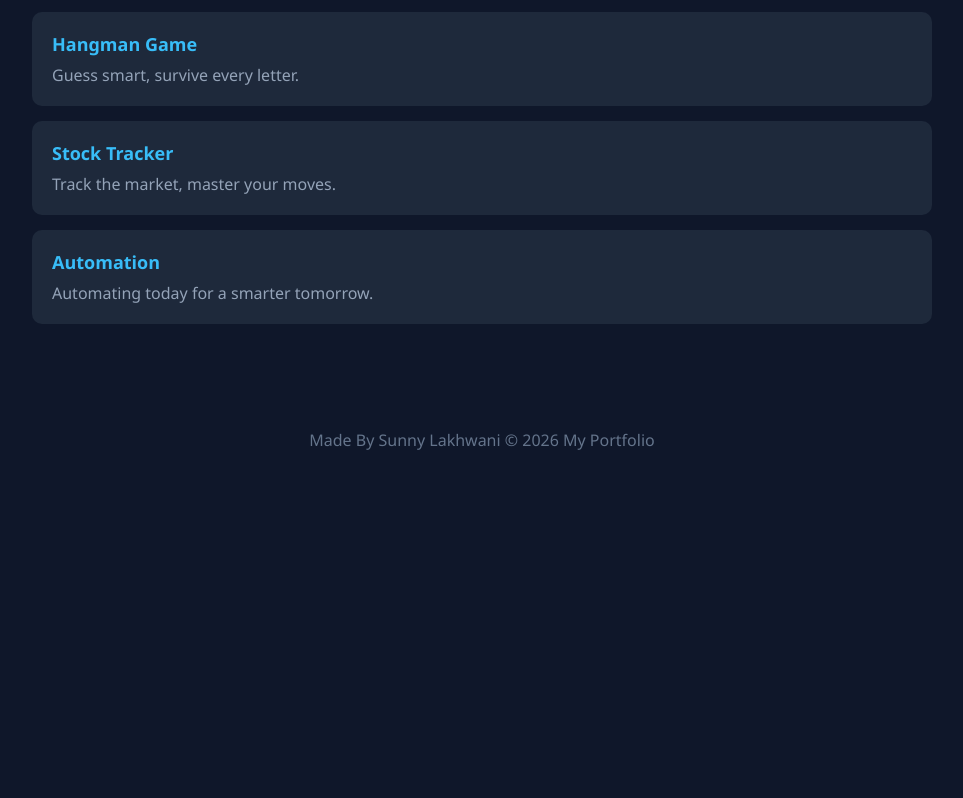
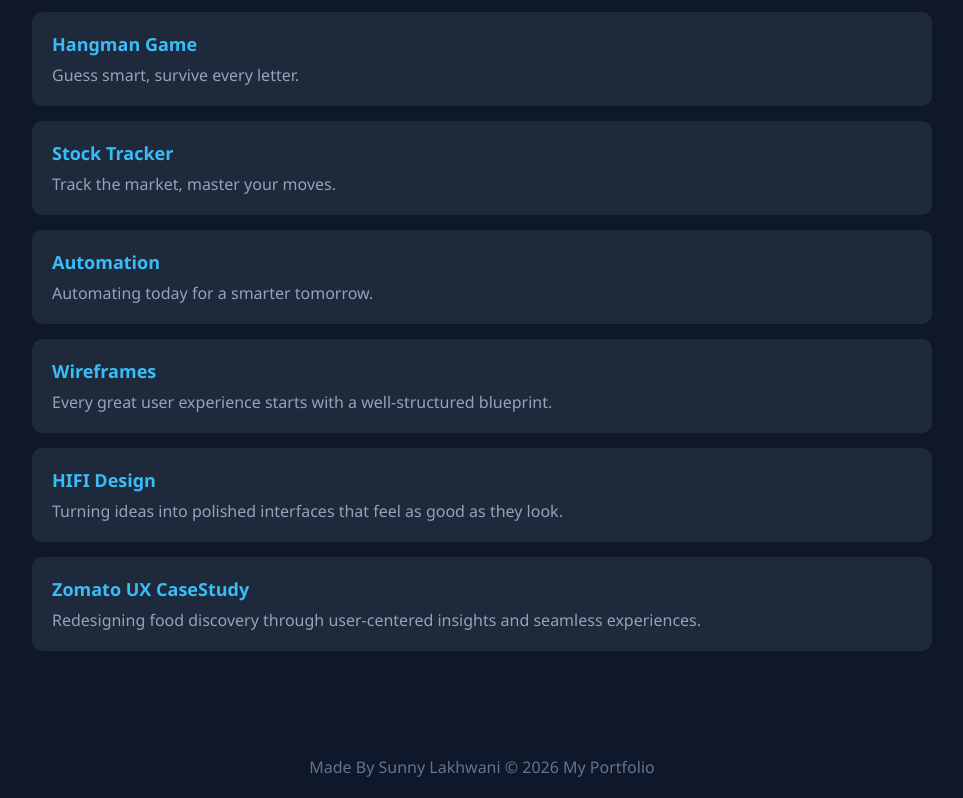
Before and after one commit to SunnyLakhwani/My-Project-Portfolio, a website: page index.html in a window 1280 px wide. Shown: the part 4066-4864 px from the top of the page, without its empty margins (158-1121 px from the left). Before the commit the page ends 4537 px from the top, so only its background shows below. Drawn offline with Linux system fonts and the light colour scheme.

Commit message:
Update index.html

```diff
--- a/index.html
+++ b/index.html
@@ -266,6 +266,21 @@
             <p>Automating today for a smarter tomorrow.</p>
         </div>
 
+        <div class="card">
+            <a href="Task1_Wireframes.html">Wireframes</a>
+            <p>Every great user experience starts with a well-structured blueprint.</p>
+        </div>
+
+        <div class="card">
+            <a href="Task2_HifiDesign.html">HIFI Design</a>
+            <p>Turning ideas into polished interfaces that feel as good as they look.</p>
+        </div>
+
+        <div class="card">
+            <a href="Task3_UXCasestudy.html">Zomato UX CaseStudy</a>
+            <p>Redesigning food discovery through user-centered insights and seamless experiences.</p>
+        </div>
+
     </section>
 
     <footer>
```
